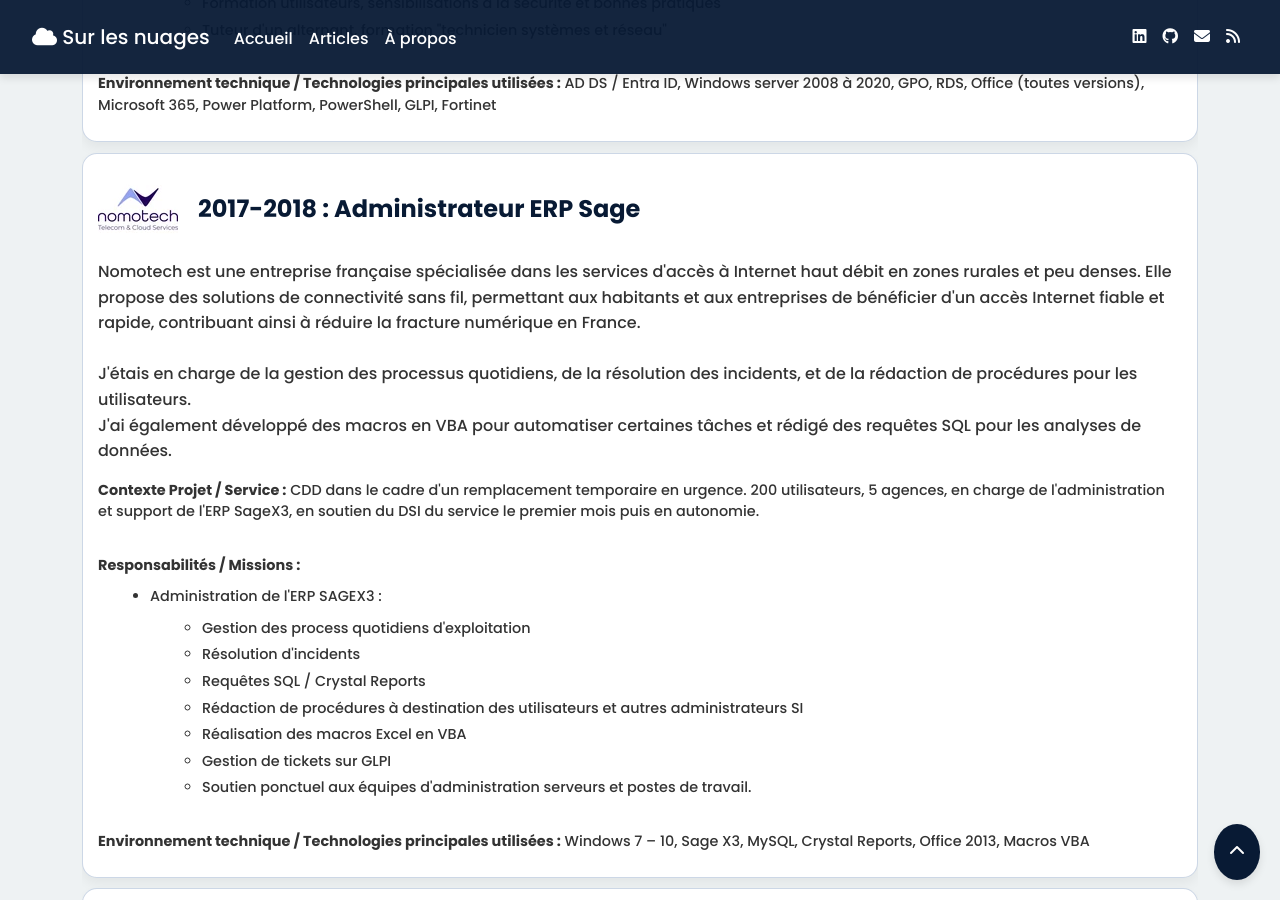
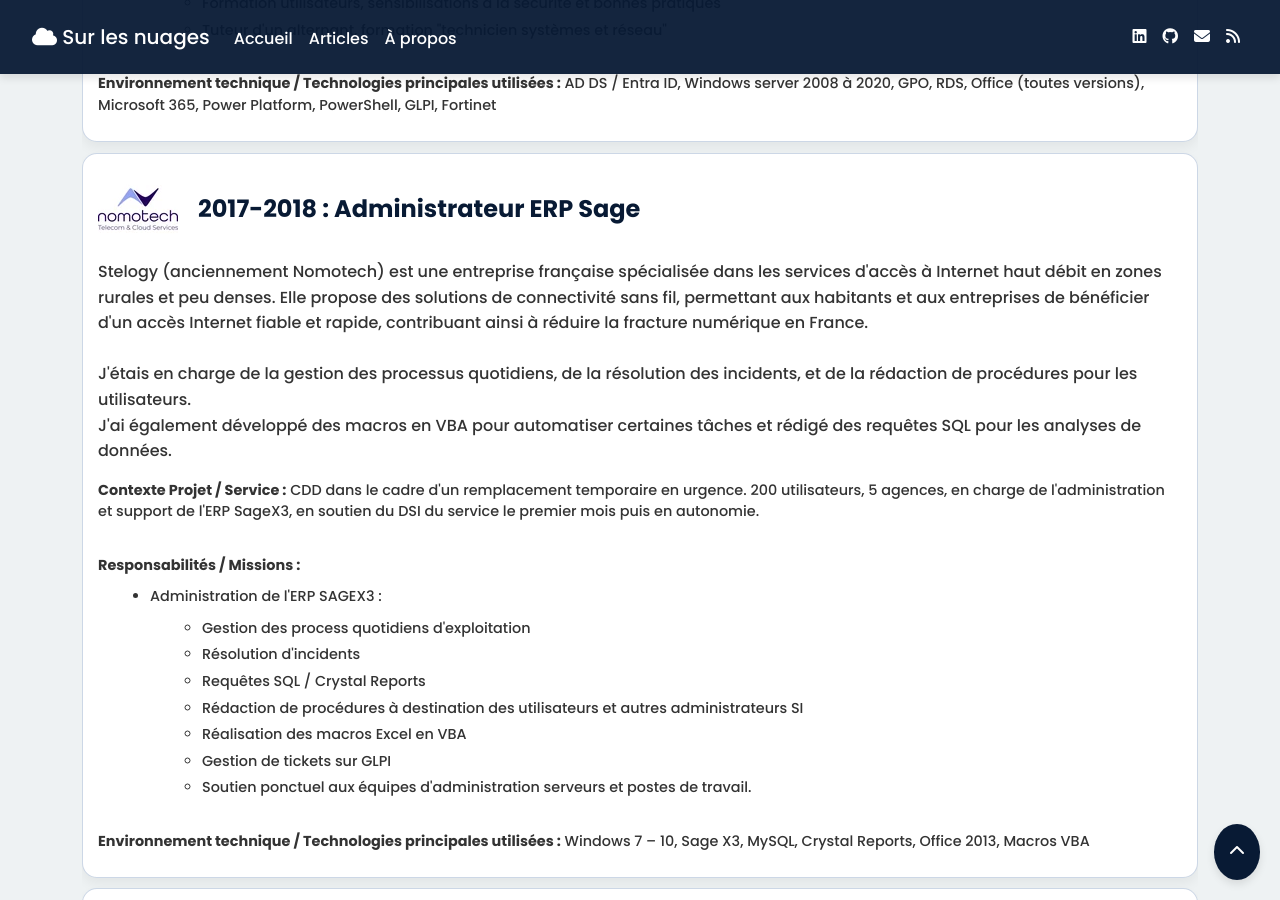
Before and after one commit to Arnaud-Ferriere/SurLesNuages, a Jekyll site: the page built from apropos.html, in a window 1280 px wide and 900 px high, scrolled down 4283 px. Built offline with Jekyll 4.4.1, drawn with Linux system fonts in a browser that asks for light colours.

Commit message:
Fix : Nomotech > Stelogy

```diff
--- a/_data/experiences.yml
+++ b/_data/experiences.yml
@@ -106,7 +106,7 @@
   period: "2017-2018"
   title: "Administrateur ERP Sage"
   description: >-
-    Nomotech est une entreprise française spécialisée dans les services d'accès à Internet haut
+    Stelogy (anciennement Nomotech) est une entreprise française spécialisée dans les services d'accès à Internet haut
     débit en zones rurales et peu denses. Elle propose des solutions de connectivité sans fil,
     permettant aux habitants et aux entreprises de bénéficier d'un accès Internet fiable et rapide,
     contribuant ainsi à réduire la fracture numérique en France.<br /><br />J'étais en charge de la
```
